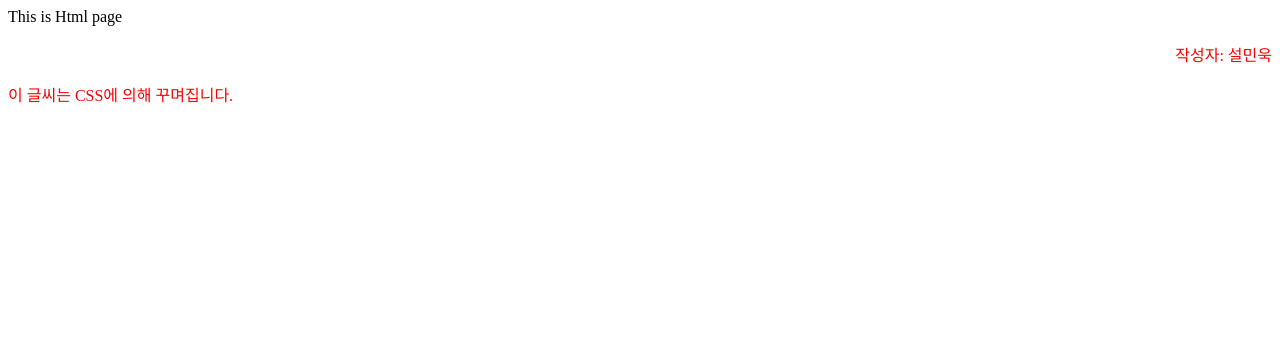
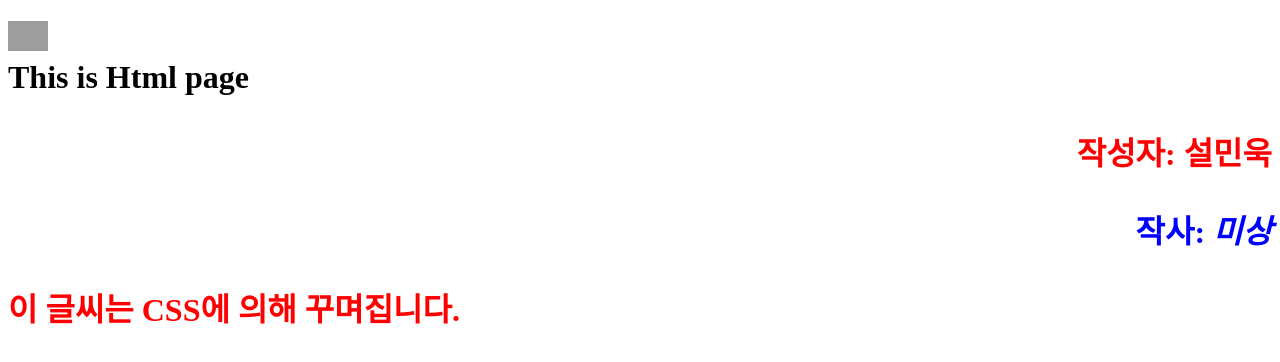
Before and after one commit to blogSoul/Javascript_summary, a plain HTML site: page web_lecture/html.html in a window 1280 px wide. Drawn offline with Linux system fonts and the light colour scheme; grey boxes are pictures that could not be loaded.

Commit message:
Add section33

```diff
--- a/web_lecture/html.html
+++ b/web_lecture/html.html
@@ -10,9 +10,15 @@
         </style>
     </head>
     <body>
-       This is Html page
-       <p id = "songwriter">작성자: 설민욱</p>
-       <p>이 글씨는 CSS에 의해 꾸며집니다.</p>
+    <h1>
+        <img id = "logo" src = http://blogfiles.naver.net/20150715_113/fof_hell_1436931191936oGaMC_JPEG/tumblr_ltv7wz97n91qfhnkio1_5001.jpg height = "30px">
+        <br>
+        This is Html page
+        <p id = "songwriter">작성자: 설민욱</p>
+        <p id = "lyricist" style = "color: blue;" src = "test">
+            <strong>작사:</strong> <i>미상</i>
+        </p>
+        <p>이 글씨는 CSS에 의해 꾸며집니다.</p>
     </body>
     <!--
     <script src = "js.js"></script>
```
Also changed, not shown: 1 other file.
